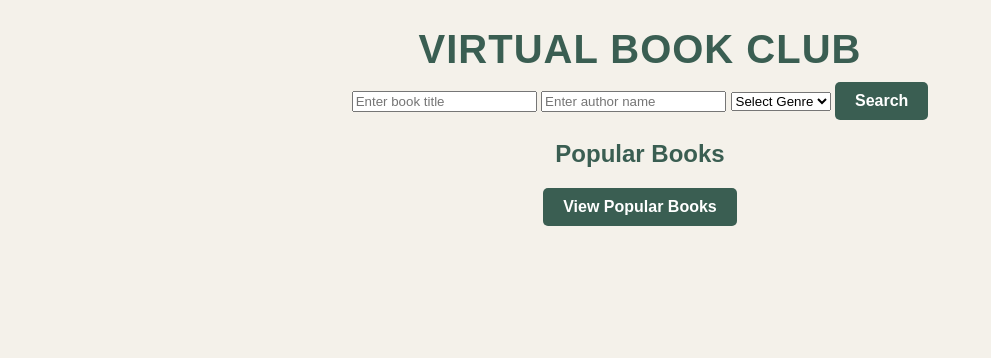
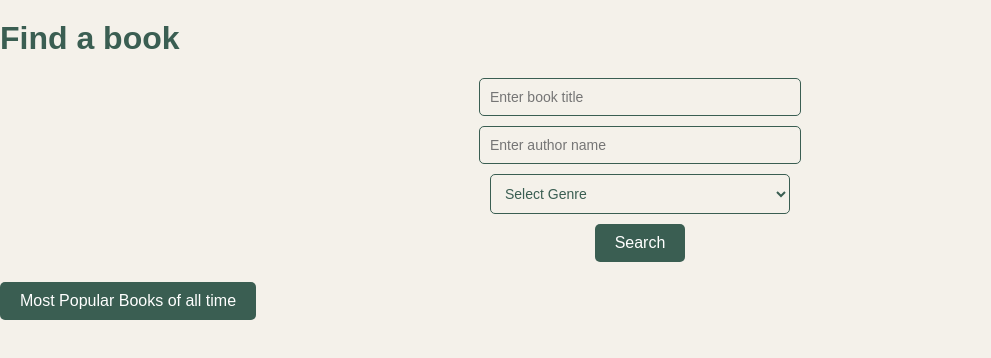
Before and after one commit to KirkGH/virtual-book-club, a website: page app/public/searchBooks/index.html in a window 1280 px wide. Shown: the whole page, without its empty margins (0-991 px from the left). Drawn offline with Linux system fonts and the light colour scheme; files that its build step writes are made by us from their sources.

Commit message:
styled pages

```diff
--- a/app/public/bookSelection/style.css
+++ b/app/public/bookSelection/style.css
@@ -1,74 +1,157 @@
-<style>
 body {
   font-family: Arial, sans-serif;
+  background-color: #f4f1ea;
+  color: #3a5e52;
+  margin: 0;
+  padding: 20px;
   display: flex;
   flex-direction: column;
   align-items: center;
+  text-align: center;
 }
-    .book-container {
-      display: flex;
-      flex-wrap: wrap;
-      gap: 10px;
-      justify-content: center;
+
+h1 {
+  margin-top: 20px;
+  color: #3a5e52;
 }
-    .book-card {
-      border: 1px solid #ccc;
-      padding: 10px;
-      width: 200px;
-      text-align: center;
-      background: #f9f9f9;
-      cursor: pointer;
-      position: relative;
-    }
-    .book-card.selected {
-      background-color: #d4edda;
-      border-color: #28a745;
-    }
-    .book-card img {
-      max-width: 100%;
-      height: 150px;
-      object-fit: cover;
-    }
-    .selected-count {
-      margin-bottom: 15px;
-      color: #333;
-      font-weight: bold;
-    }
+
 .search-container {
   margin-bottom: 20px;
   text-align: center;
 }
-    .selected-books {
-      margin-top: 20px;
-      border-top: 1px solid #ccc;
-      padding-top: 10px;
-      width: 80%;
+
+label {
+  font-size: 16px;
+  color: #3a5e52;
+  margin-right: 10px;
 }
-    .selected-books ul {
-      list-style-type: none;
-      padding: 0;
+
+input[type="text"] {
+  padding: 10px;
+  width: 300px;
+  border: 1px solid #3a5e52;
+  border-radius: 5px;
+  background-color: #f4f1ea;
+  color: #3a5e52;
+  font-size: 14px;
 }
-    .selected-books ul li {
-      background: #f9f9f9;
-      padding: 5px;
-      margin: 5px 0;
-      border: 1px solid #ccc;
-      display: flex;
-      justify-content: space-between;
-      align-items: center;
+
+button {
+  margin-left: 10px;
+  background-color: #3a5e52;
+  color: #ffffff;
+  border: none;
+  border-radius: 5px;
+  padding: 10px 20px;
+  font-size: 16px;
+  cursor: pointer;
+  transition: background-color 0.3s ease;
 }
+
+button:hover {
+  background-color: #2c4c42;
+}
+
 #saveButton {
   margin-top: 20px;
   padding: 10px 20px;
   font-size: 16px;
   cursor: pointer;
-      background-color: #007bff;
+  background-color: #3a5e52;
   color: white;
   border: none;
   border-radius: 5px;
 }
+
 #saveButton:disabled {
   background-color: #ccc;
+  color: #aaa;
   cursor: not-allowed;
 }
-  </style>
+
+.selected-count {
+  margin-bottom: 15px;
+  font-weight: bold;
+  font-size: 16px;
+}
+
+.book-container {
+  display: flex;
+  flex-wrap: wrap;
+  gap: 15px;
+  justify-content: center;
+  margin-top: 20px;
+}
+
+.book-card {
+  border: 1px solid #3a5e52;
+  border-radius: 5px;
+  padding: 10px;
+  width: 200px;
+  text-align: center;
+  background: #ffffff;
+  cursor: pointer;
+  position: relative;
+  transition: transform 0.2s, background-color 0.3s;
+}
+
+.book-card:hover {
+  transform: scale(1.05);
+}
+
+.book-card.selected {
+  background-color: #d4edda;
+  border-color: #28a745;
+}
+
+.book-card img {
+  max-width: 100%;
+  height: 150px;
+  object-fit: cover;
+  border-radius: 5px;
+}
+
+.selected-books {
+  margin-top: 30px;
+  padding-top: 20px;
+  border-top: 2px solid #3a5e52;
+  width: 80%;
+  text-align: left;
+}
+
+.selected-books h2 {
+  color: #3a5e52;
+  font-size: 18px;
+  margin-bottom: 10px;
+}
+
+.selected-books ul {
+  list-style-type: none;
+  padding: 0;
+}
+
+.selected-books ul li {
+  background: #ffffff;
+  padding: 10px;
+  margin: 5px 0;
+  border: 1px solid #3a5e52;
+  display: flex;
+  justify-content: space-between;
+  align-items: center;
+  border-radius: 5px;
+}
+
+.selected-books ul li button {
+  background-color: #e63946;
+  color: white;
+  border: none;
+  border-radius: 5px;
+  padding: 5px 10px;
+  cursor: pointer;
+  font-size: 14px;
+  transition: background-color 0.3s ease;
+}
+
+.selected-books ul li button:hover {
+  background-color: #c51d30;
+}
--- a/app/public/searchBooks/index.html
+++ b/app/public/searchBooks/index.html
@@ -4,10 +4,10 @@
   <meta charset="UTF-8">
   <meta name="viewport" content="width=device-width, initial-scale=1.0">
   <title>Virtual Book Club</title>
-  <link rel="stylesheet" href="/searchBooks/styles.css">
+  <link rel="stylesheet" href="/searchBooks/style.css">
 </head>
 <body>
-  <h1>Virtual Book Club</h1>
+  <h1>Find a book</h1>
   <div class="search-container">
     <input type="text" id="search-input" placeholder="Enter book title">
     <input type="text" id="author-input" placeholder="Enter author name">
@@ -24,8 +24,8 @@
   <div id="results" class="results"></div>
 
   <div>
-    <h2>Popular Books</h2>
-    <button id="popular-books-button">View Popular Books</button>
+
+    <button id="popular-books-button">Most Popular Books of all time</button>
 </div>
 <div id="popular-books-results" class="results"></div>
 
--- a/app/public/searchBooks/style.css
+++ b/app/public/searchBooks/style.css
@@ -1,28 +1,51 @@
 body {
+  background-color: #f4f1ea;
   font-family: Arial, sans-serif;
-    text-align: center;
-    background-color: #f8f9fa;
+  color: #3a5e52;
+  margin: 0;
+  padding: 0;
 }
 
 h1 {
   margin-top: 20px;
-    color: #333;
+  color: #3a5e52;
 }
 
 .search-container {
   margin: 20px;
+  display: flex;
+  flex-direction: column;
+  align-items: center;
 }
 
-  #search-input {
+#search-input,
+#author-input,
+#genre-select {
   padding: 10px;
   width: 300px;
-    font-size: 16px;
+  font-size: 14px;
+  border: 1px solid #3a5e52;
+  border-radius: 5px;
+  background-color: #f4f1ea;
+  color: #3a5e52;
+  margin-bottom: 10px;
 }
 
-  #search-button {
-    padding: 10px;
+#search-button,
+#popular-books-button {
+  padding: 10px 20px;
   font-size: 16px;
+  color: #ffffff;
+  background-color: #3a5e52;
+  border: none;
+  border-radius: 5px;
   cursor: pointer;
+  transition: background-color 0.3s ease;
+}
+
+#search-button:hover,
+#popular-books-button:hover {
+  background-color: #2c4c42;
 }
 
 .results {
@@ -33,24 +56,25 @@ body {
 }
 
 .book {
-    border: 1px solid #ddd;
-    border-radius: 5px;
+  border: 2px solid #3a5e52;
+  border-radius: 10px;
   width: 200px;
   margin: 10px;
   padding: 10px;
-    text-align: left;
-    background-color: #fff;
+  background-color: #ffffff;
+  box-shadow: 0 4px 6px rgba(0, 0, 0, 0.1);
 }
 
 .book img {
   width: 100%;
   height: auto;
-    border-radius: 3px;
+  border-radius: 5px;
 }
 
 .book h3 {
   font-size: 18px;
   margin: 10px 0 5px;
+  color: #3a5e52;
 }
 
 .book p {
--- /dev/null
+++ b/app/public/votingPage/voteForBook.css
@@ -0,0 +1,84 @@
+body {
+    background-color: #f4f1ea;
+    font-family: Arial, sans-serif;
+    color: #3a5e52;
+    margin: 0;
+    padding: 0;
+    text-align: center;
+  }
+
+  h1 {
+    margin-top: 20px;
+    color: #3a5e52;
+  }
+
+  h2 {
+    color: #3a5e52;
+    margin-top: 20px;
+  }
+
+  #bookChoices {
+    background-color: #ffffff;
+    border: 2px solid #3a5e52;
+    border-radius: 10px;
+    padding: 20px;
+    margin: 20px auto;
+    box-shadow: 0 4px 6px rgba(0, 0, 0, 0.1);
+    width: 90%;
+    max-width: 400px;
+  }
+
+  form {
+    display: flex;
+    flex-direction: column;
+    align-items: center;
+  }
+
+  div {
+    margin-bottom: 10px;
+  }
+
+  input[type="radio"] {
+    margin-right: 10px;
+    flex-shrink: 0;
+  }
+
+  label {
+    text-align: left;
+    font-size: 16px;
+    color: #3a5e52;
+
+  }
+
+  button {
+    margin-top: 20px;
+    background-color: #3a5e52;
+    color: #ffffff;
+    border: none;
+    border-radius: 5px;
+    padding: 10px 20px;
+    font-size: 16px;
+    cursor: pointer;
+    transition: background-color 0.3s ease;
+  }
+
+  button:hover {
+    background-color: #2c4c42;
+  }
+
+  #resultSection {
+    background-color: #ffffff;
+    border: 2px solid #3a5e52;
+    border-radius: 10px;
+    padding: 20px;
+    margin: 20px auto;
+    box-shadow: 0 4px 6px rgba(0, 0, 0, 0.1);
+    width: 90%;
+    max-width: 400px;
+  }
+
+  #resultMessage {
+    font-size: 16px;
+    color: #3a5e52;
+    margin-top: 10px;
+  }
```
Also changed, not shown: app/public/votingPage/voteForBook.html (+1 -0 lines). Lines whose indentation alone changed are shown as unchanged.
